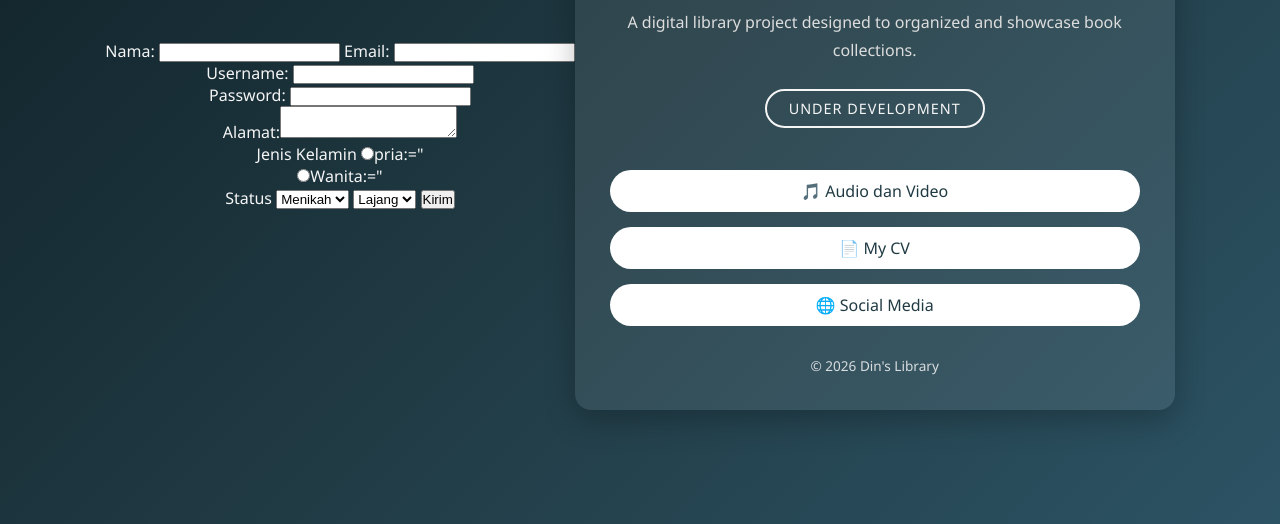
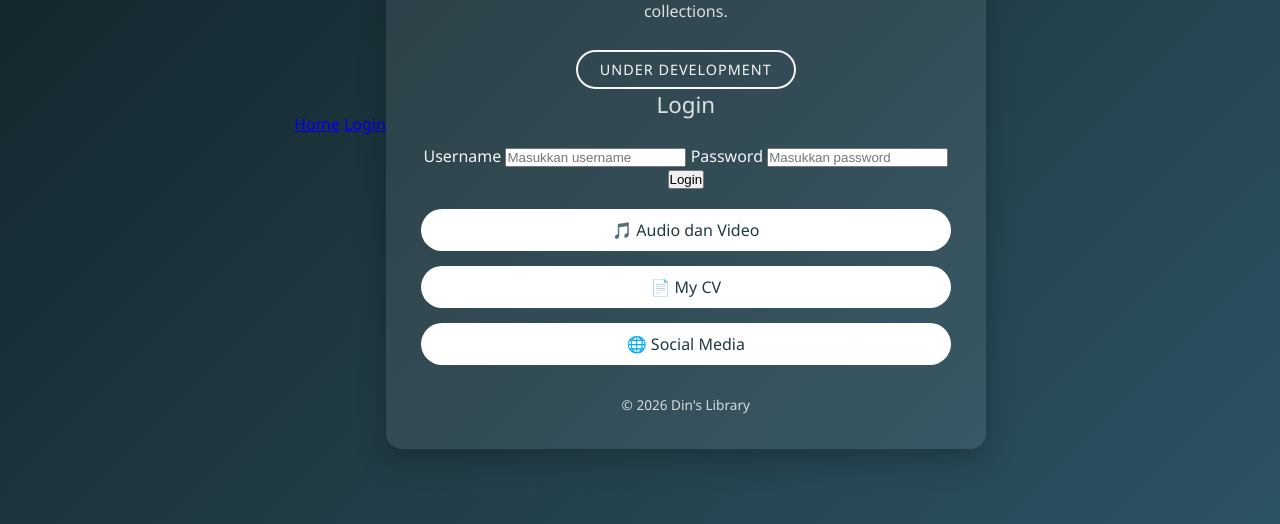
Before and after one commit to DinarSiregar19/Perpustakaan-Dinar, a plain HTML site: page index.html in a window 1280 px wide. Shown: the part 276-800 px from the top of the page. Drawn offline with Linux system fonts and the light colour scheme.

Commit message:
Update index.html

```diff
--- a/index.html
+++ b/index.html
@@ -94,24 +94,11 @@
     </style>
 </head>
 <body>
-<form action="/submit" method="POST">
-        <label for="name">Nama:</label>
-        <input type="text" id="name" name="name" required>
-
-        <label for="email">Email:</label>
-        <input type="email" id="email" name="email" required>
-    <form name="form" action="tujuan.php" method="post">
-        <p> Username: <input type="text" name="nama"><br/>
-        <p> Password: <input typr="password" name="nim"><br/>
-        <p> Alamat:<textarea name="alamat"></textarea><br/>
-        <p> Jenis Kelamin
-            <input type="radio"name="j k" value="pria">pria:="</input><br/>
-            <input type="radio"name="j k" value="wanita">Wanita:="</input><br/>
-        <p>Status
-            <select><option value="Menikah">Menikah</select>
-            <select><option value="Lajang">Lajang</select>
-        <input type="submit" value="Kirim">
-</form>
+    <!-- 1. Navbar / Menu -->
+    <nav>
+        <a href="index.html">Home</a>
+        <a href="#login-container">Login</a>
+    </nav>
     <div class="container">
         <h1>WELCOME TO</h1>
         <h2>Din's Library</h2>
@@ -122,7 +109,20 @@
         </p>
 
         <div class="badge">UNDER DEVELOPMENT</div>
-<br><br>
+<!-- 2. Form Login -->
+<div id="login-container">
+    <h2>Login</h2>
+    <form id="login-form">
+        <label for="username">Username</label>
+        <input type="text" id="username" name="username" placeholder="Masukkan username" required>
+
+        <label for="password">Password</label>
+        <input type="password" id="password" name="password" placeholder="Masukkan password" required>
+
+        <button type="submit">Login</button>
+    </form>
+    <p id="login-message"></p>
+</div>
 
 <div class="menu">
     <a href="media.html" class="btn">🎵 Audio dan Video</a>
```
